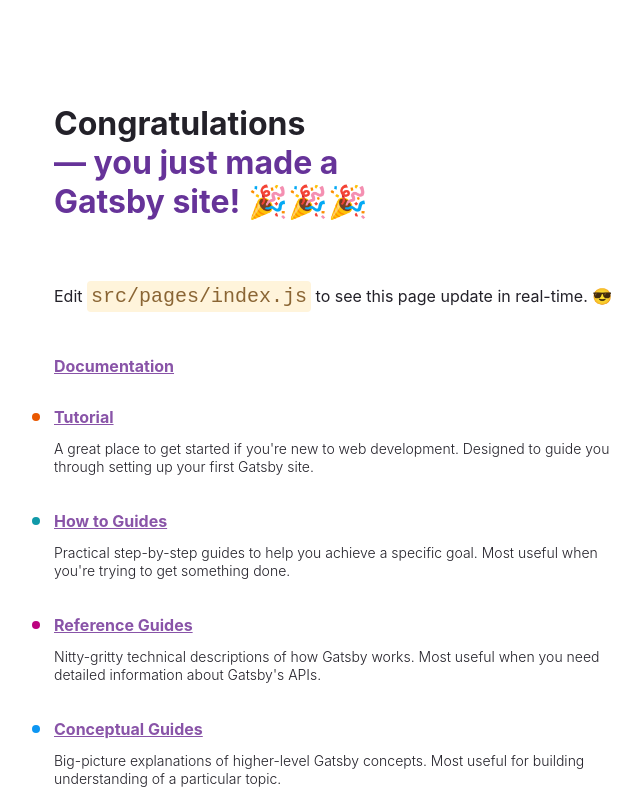
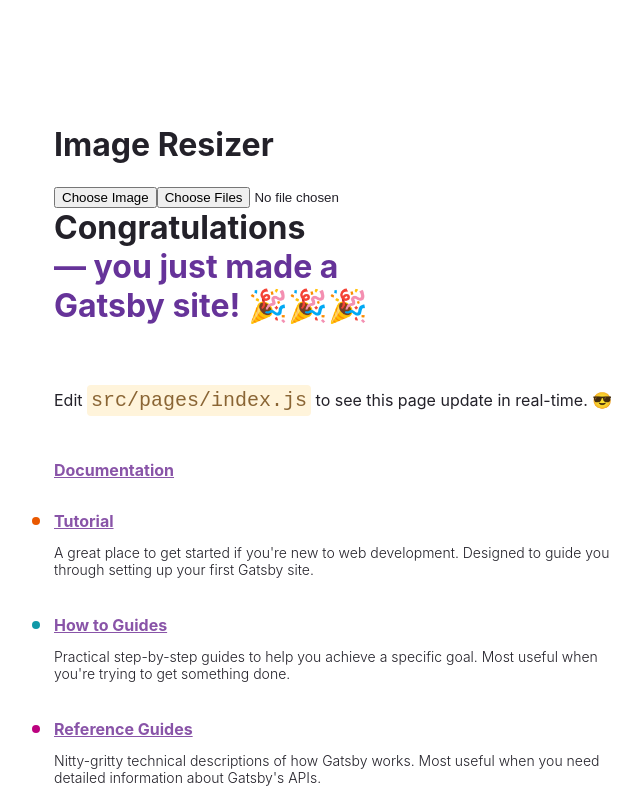
Before and after one commit to nagykorte/ig_img, a Gatsby site: page / in a window 1280 px wide. Shown: the top 800 px of the page, without its empty margins (50-692 px from the left). Built offline with nearby package versions, Linux system fonts and the light colour scheme; Gatsby itself is replaced by a stand-in of ours.

Commit message:
basic upload

```diff
--- a/src/pages/index.js
+++ b/src/pages/index.js
@@ -124,8 +124,68 @@ const links = [
 ]
 
 const IndexPage = () => {
+  function handleFileSelect(event) {
+    const amountOfFiles = event.target.files.length
+    // const file = event.target.files[0];
+    console.log(event)
+    if (amountOfFiles) {
+      for (const file of event.target.files) {
+        const reader = new FileReader();
+
+        reader.onload = function (e) {
+          const img = new Image();
+          img.src = e.target.result;
+          img.onload = function () {
+            const canvas = document.createElement('canvas');
+            const ctx = canvas.getContext('2d');
+
+            const maxSize = Math.max(img.width, img.height);
+            canvas.width = maxSize;
+            canvas.height = maxSize;
+
+            ctx.drawImage(img, (maxSize - img.width) / 2, (maxSize - img.height) / 2);
+
+            const resizedImage = canvas.toDataURL('image/png');
+
+            download(resizedImage, file.name);
+            displayResizedImage(resizedImage);
+          };
+        };
+        reader.readAsDataURL(file);
+
+      }
+    }
+  }
+  function download(canvas, name = 'filename.png') {
+    var link = document.createElement('a');
+    link.download = name;
+    link.href = canvas
+    link.click();
+  }
+  function displayResizedImage(resizedImage) {
+    const outputDiv = document.getElementById('output');
+    const imgElement = document.createElement('img');
+    imgElement.src = resizedImage;
+    imgElement.style.maxWidth = '100%';
+    imgElement.style.height = 'auto';
+
+    outputDiv.innerHTML = '';
+    outputDiv.appendChild(imgElement);
+  }
+  // window.addEventListener("load", () => {
+  //   document.getElementById('file-input').addEventListener('change', handleFileSelect);
+  // })
+
   return (
     <main style={pageStyles}>
+      <h1>Image Resizer</h1>
+
+      <div id="upload-btn-wrapper">
+          <button id="btn">Choose Image</button>
+        <input type="file" name="file" id="file-input" accept="image/*" multiple onChange={handleFileSelect} />
+      </div>
+
+      <div id="output"></div>
       <h1 style={headingStyles}>
         Congratulations
         <br />
```
